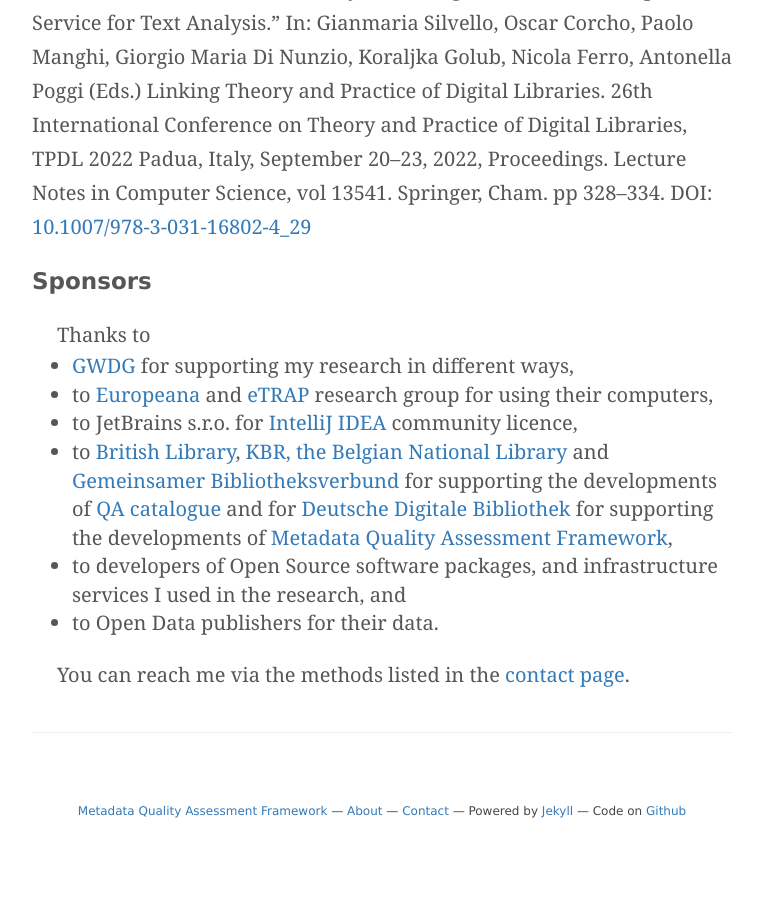
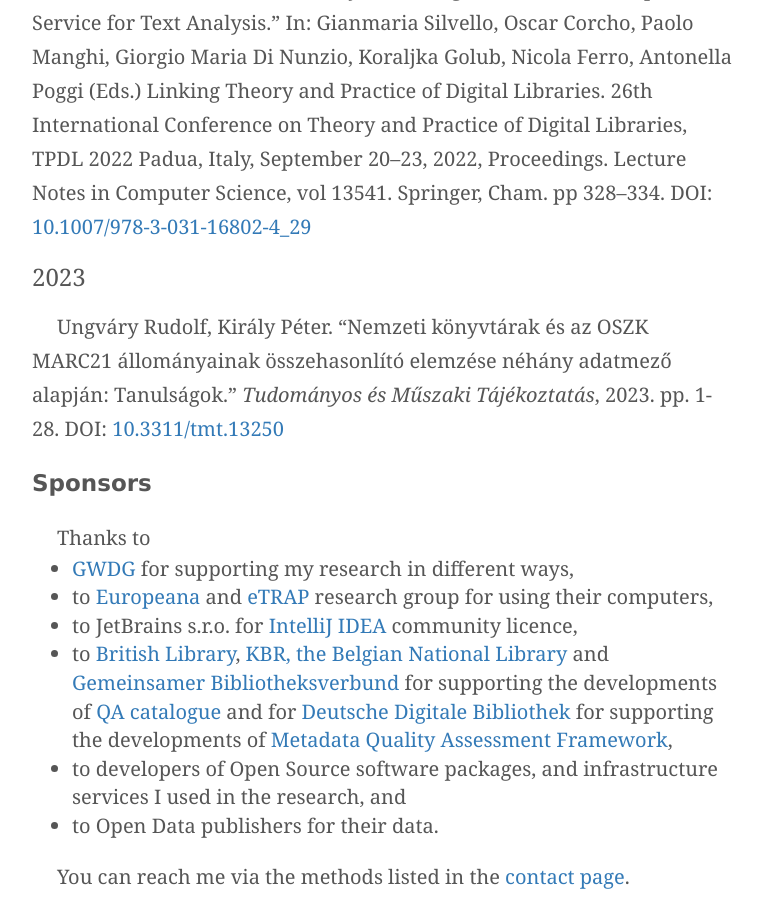
Before and after one commit to pkiraly/pkiraly.github.io, a Jekyll site: the page built from about.md, in a window 1280 px wide and 900 px high, scrolled down 14868 px. Shown: the whole window, without its empty margins (258-1021 px from the left). Built offline with Jekyll 4.4.1, drawn with Linux system fonts in a browser that asks for light colours; nearby versions of some CDN libraries; some web fonts are replaced; comment, search, counter and statistics services are not loaded; before the commit the page ends 15708 px from its top, so only the background shows below that.

Commit message:
Adding Ungváry-Király 2023

```diff
--- a/about.md
+++ b/about.md
@@ -213,6 +213,9 @@
 Triet Ho Anh Doan, Péter Király, Sven Bingert. "MINE – Workspace as a Service for Text Analysis." In: Gianmaria Silvello, Oscar Corcho, Paolo Manghi, Giorgio Maria Di Nunzio, Koraljka Golub, Nicola Ferro, Antonella Poggi (Eds.) Linking Theory and Practice of Digital Libraries. 26th International Conference on Theory and Practice
 of Digital Libraries, TPDL 2022 Padua, Italy, September 20–23, 2022, Proceedings. Lecture Notes in Computer Science, vol 13541. Springer, Cham. pp 328–334. DOI: [10.1007/978-3-031-16802-4_29](https://doi.org/10.1007/978-3-031-16802-4_29)
 
+### 2023
+
+Ungváry Rudolf, Király Péter. "Nemzeti könyvtárak és az OSZK MARC21 állományainak összehasonlító elemzése néhány adatmező alapján: Tanulságok." *Tudományos és Műszaki Tájékoztatás*, 2023. pp. 1-28. DOI: [10.3311/tmt.13250](https://doi.org/10.3311/tmt.13250)
 
 <!-- span id="badgeCont105"><script type="text/javascript" src="https://publons.com/mashlets?el=badgeCont105&rid=AAW-9289-2021"></script></span -->
 
```
